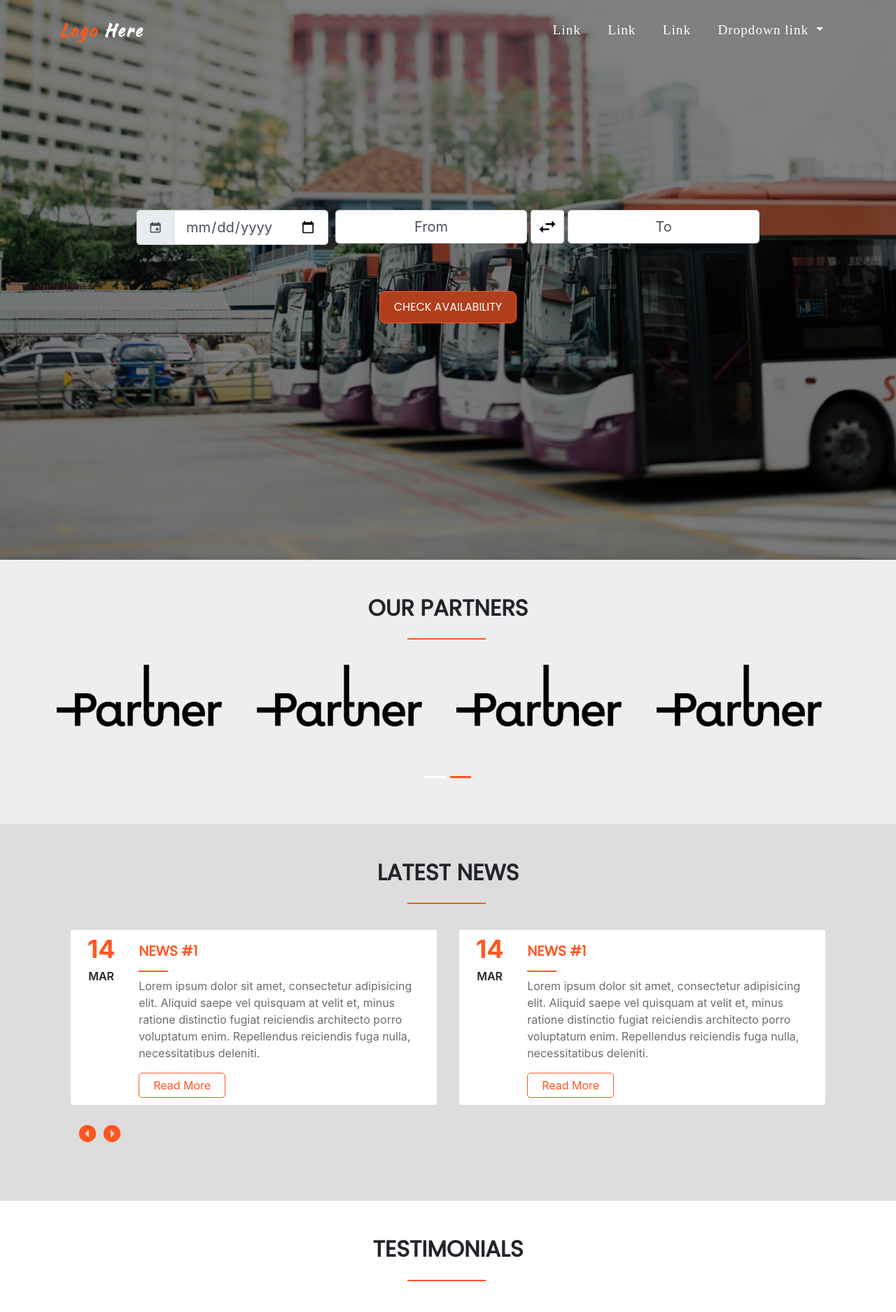
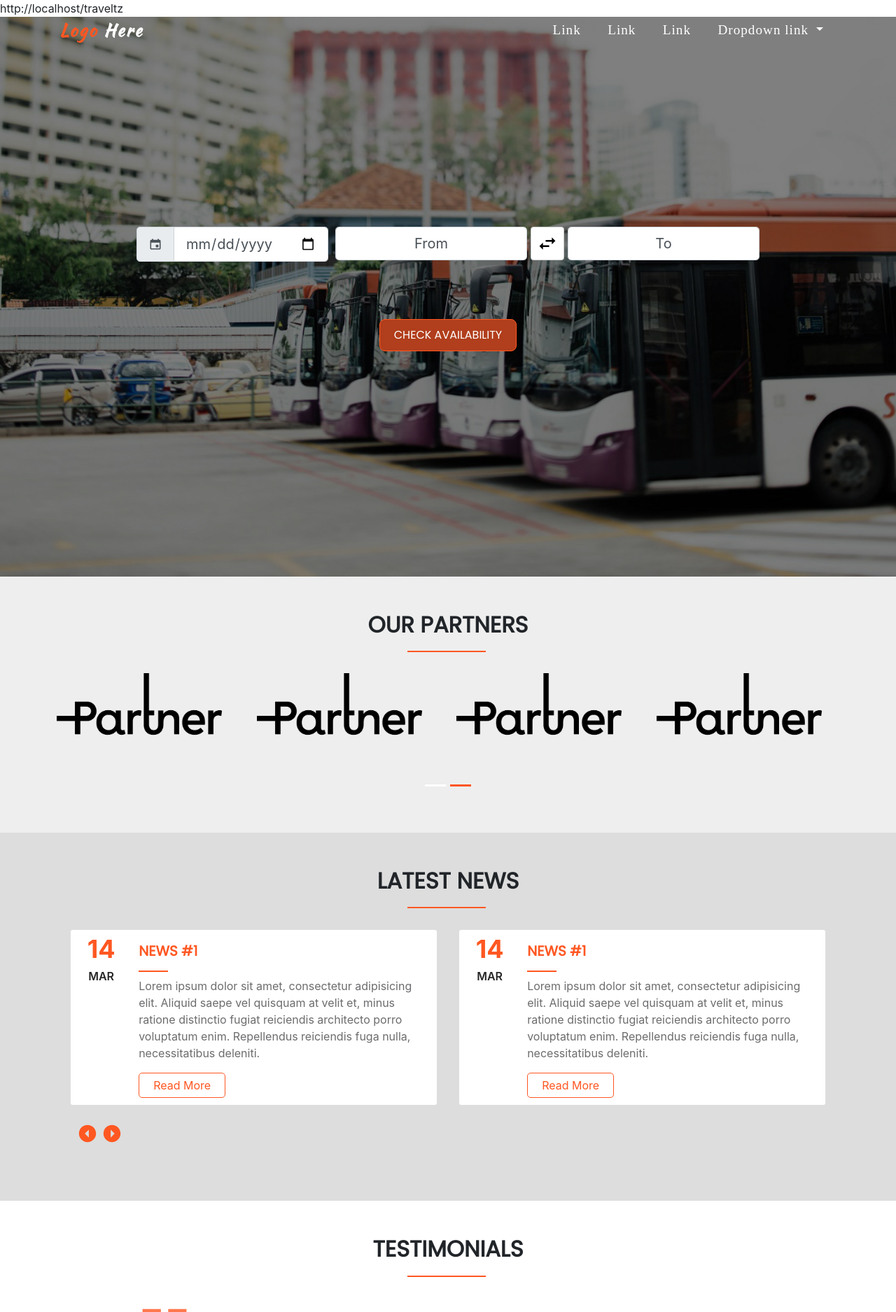
Before and after one commit to reddeath1/traveltz, a PHP site: page / in a window 1280 px wide. Shown: the top 1875 px of the page at 70% size. Run offline with PHP 8.4, Linux system fonts and the light colour scheme; tables that the repository leaves empty hold one stand-in row (values such as "Sample post"); data that the repository does not hold is empty; some libraries are stand-ins or nearby versions.

Commit message:
[debugging]

```diff
--- a/index.php
+++ b/index.php
@@ -73,9 +73,10 @@ class Index {
 
         $name = $page_url.'://'.$_SERVER['SERVER_NAME'];
 
-       $name = (preg_match('/(localhost)/', $name)) ? $name .= '/traveltz' : $name;
+       $name = (preg_match('/(localhost)/', $name)) ? $name .'/traveltz' : $name;
 
 
+       echo $name;
 
         return $name;
     }
--- a/model/main.class.php
+++ b/model/main.class.php
@@ -111,7 +111,7 @@ WHERE  date(r.dep_date) >= '$d' AND r.r1 = '$from' AND r.r2 = '$to' $filter
 
         $name = $page_url.'://'.$_SERVER['SERVER_NAME'];
 
-        (preg_match('/(localhost)/', $name)) ? $name .= '/traveltz' : $name;
+        $name = (preg_match('/(localhost)/', $name)) ?  $name.'/traveltz' : $name;
 
         return $name;
     }
```
